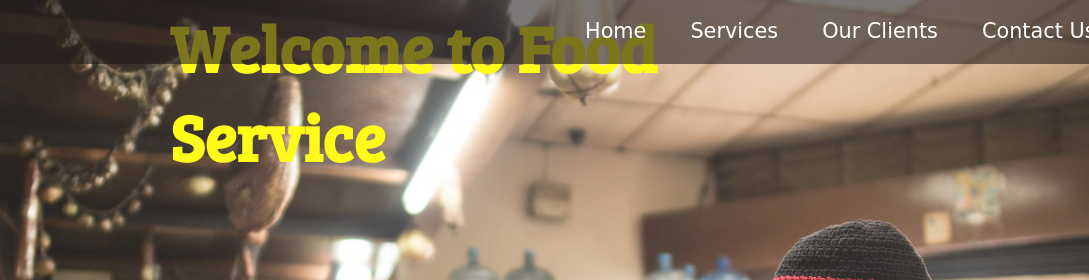
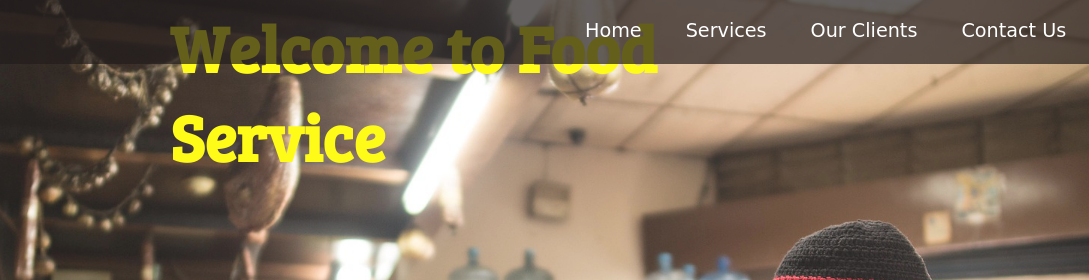
Before and after one commit to s4shantanu/Food-service, a plain HTML site: page Food-service-main/Food Order/index.html in a window 1280 px wide. Shown: the top 280 px of the page, 191-1280 px from the left. Drawn offline with Linux system fonts and the light colour scheme; files that its build step writes are made by us from their sources; a web font is replaced by a local one.

Commit message:
Update style.css

```diff
--- a/Food-service-main/Food Order/css/style.css
+++ b/Food-service-main/Food Order/css/style.css
@@ -30,7 +30,7 @@ e
     height: 85%;
     width: 100%;
     z-index: -1;
-    opacity: 0.6;
+    opacity: 0.7;
 }
 
 /* Navigation Bar: Logo and Image */
@@ -59,9 +59,8 @@ e
 
 #navbar ul li{
     list-style: none;
-    font-size: 1.3rem;
+    font-size: 1.2rem;
 }
-
 #navbar ul li a{
     color: white;
     display: block;
@@ -69,7 +68,6 @@ e
     border-radius: 20px;
     text-decoration: none;
 }
-
 #navbar ul li a:hover{
     color: black;
     background-color: white;
```
